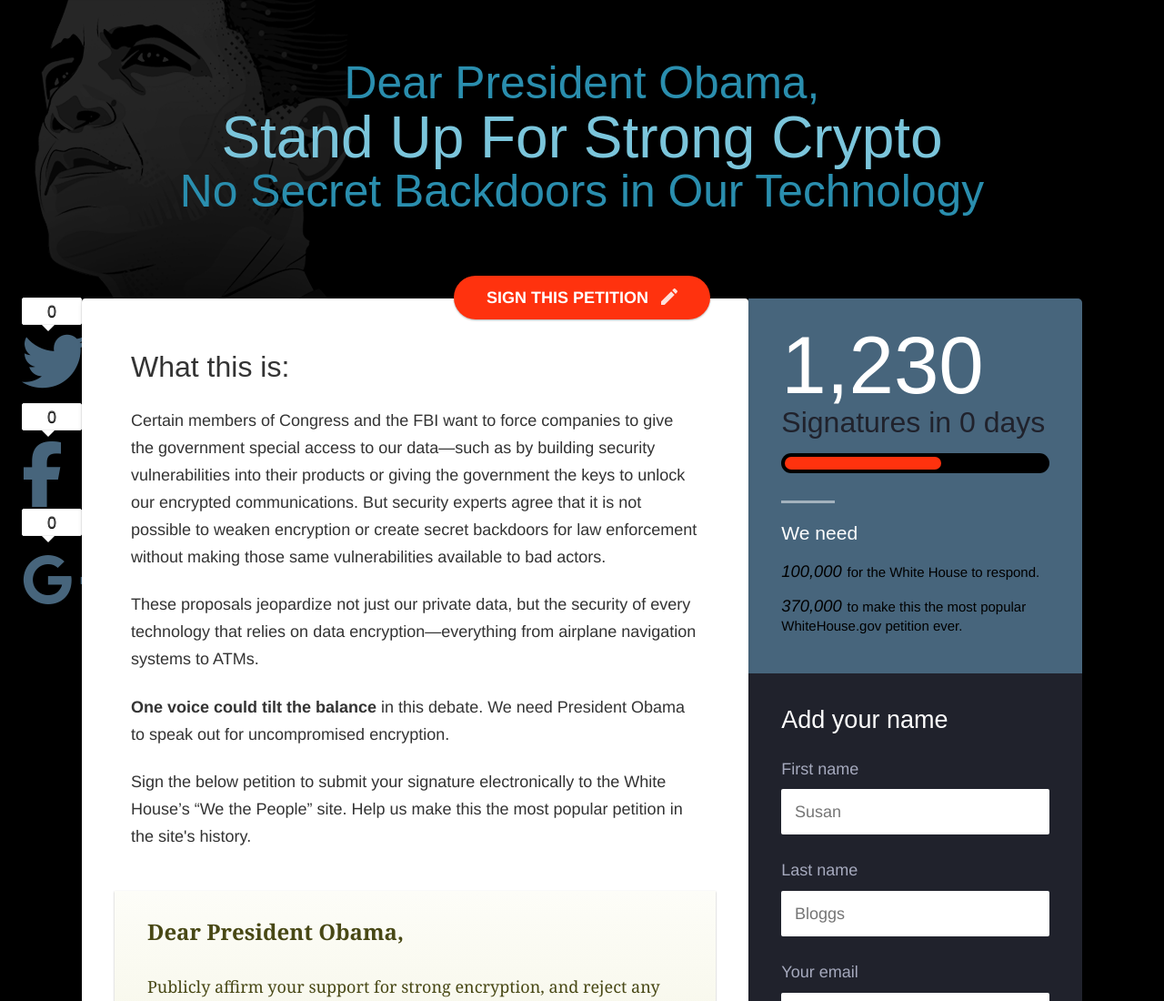
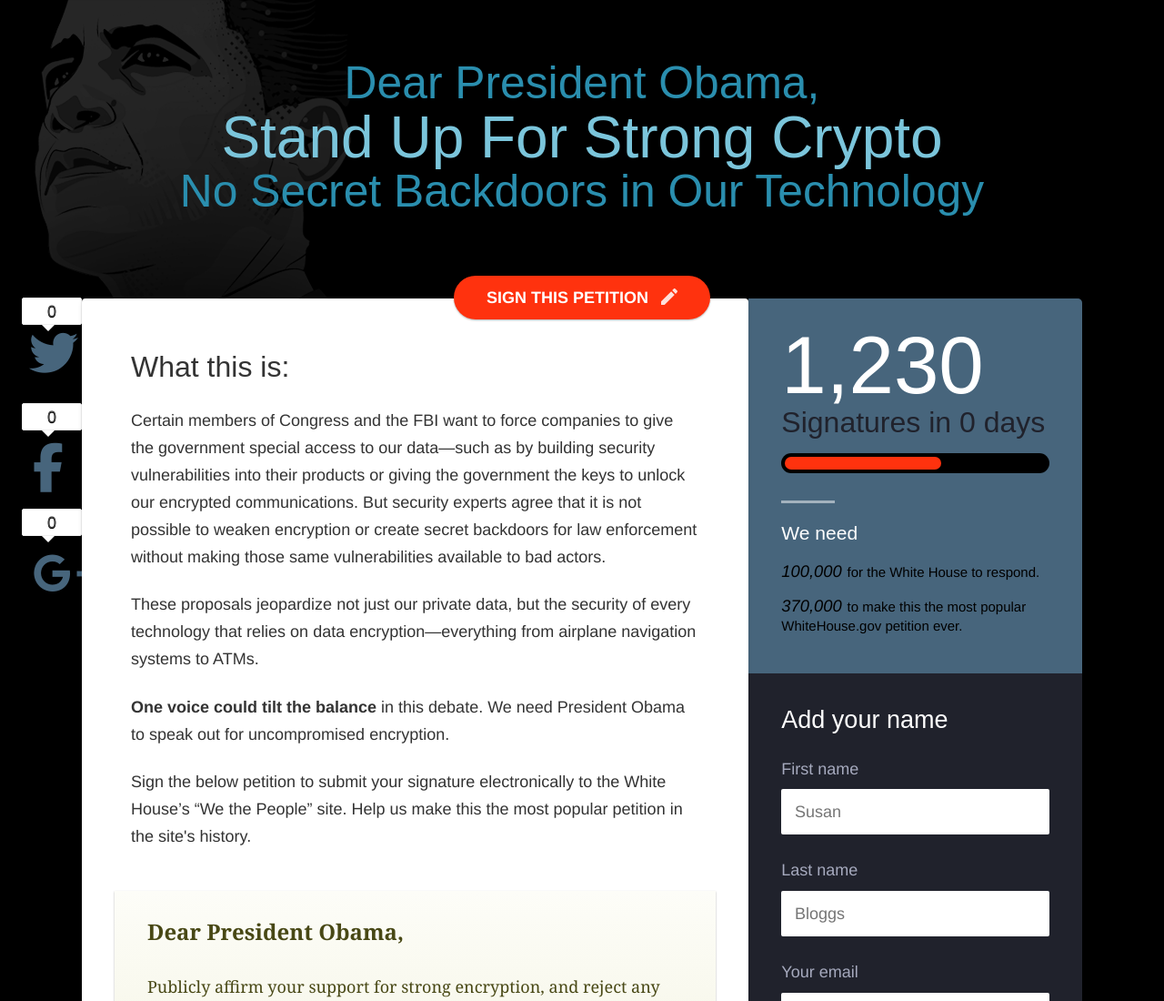
Before and after one commit to tfrce/wetheusers, a plain HTML site: page index.html in a window 1280 px wide. Shown: the top 1100 px of the page at 91% size. Drawn offline with Linux system fonts and the light colour scheme; no server answers; a small style sheet from the web is missing.

Commit message:
Resizes share icons

```diff
--- a/index.html
+++ b/index.html
@@ -58,15 +58,15 @@
     <div class="share-buttons">
 
        <a data-network="twitter" href="https://twitter.com/intent/tweet?status=Tell%20President%20Obama%3A%20No%20backdoors%20in%20our%20technology%20https%3A//savecrypto.org&related=eff,tfrce,raineyreitman" count="0" target="_blank" class="twitter-button social-count twlinkthis" >
-		  <i class="fa fa-4x fa-twitter text-primary"></i>
+		  <i class="fa fa-3x fa-twitter text-primary"></i>
        </a>
 
        <a href="https://www.facebook.com/sharer/sharer.php?u=https%3A%2F%2Fsavecrypto.org%2F&display=popup" data-network="facebook" count="0" target="_blank" class="social-count facebook-button fblinkthis">
-		  <i class="fa fa-4x fa-facebook text-primary"></i>
+		  <i class="fa fa-3x fa-facebook text-primary"></i>
        </a>
 
        <a count="0" href="https://plus.google.com/share?url=https://savecrypto.org" data-network="googleplus" target="_blank" class="social-count google-button gpluslinkthis">
-		  <i class="fa fa-4x fa-google-plus text-primary"></i>
+		  <i class="fa fa-3x fa-google-plus text-primary"></i>
        </a>
      </div>
   </div>
--- a/sass/_share.scss
+++ b/sass/_share.scss
@@ -124,5 +124,10 @@
 }
 
 .fa-facebook, .fa-google-plus {
-		margin-top: 8px;
+	margin-top: 10px;
+	margin-left: 12px;
 }
+
+.fa-twitter {
+	margin-left: 8px;
+}
```
Also changed, not shown: styles/wetheusers.css.
